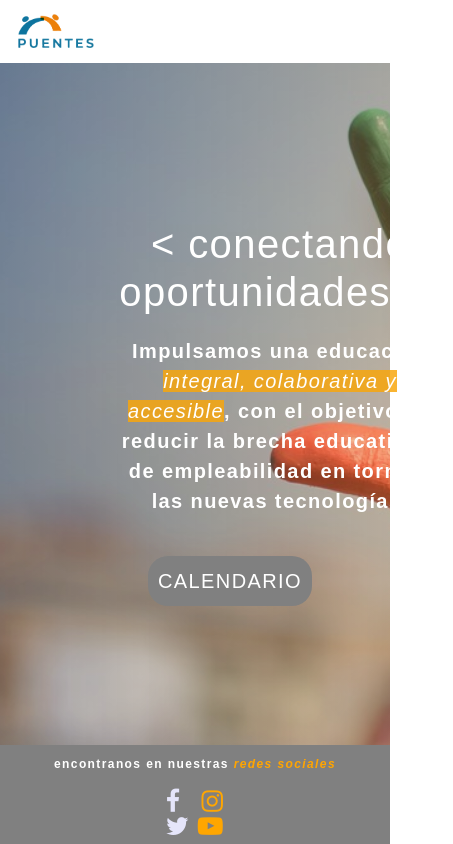
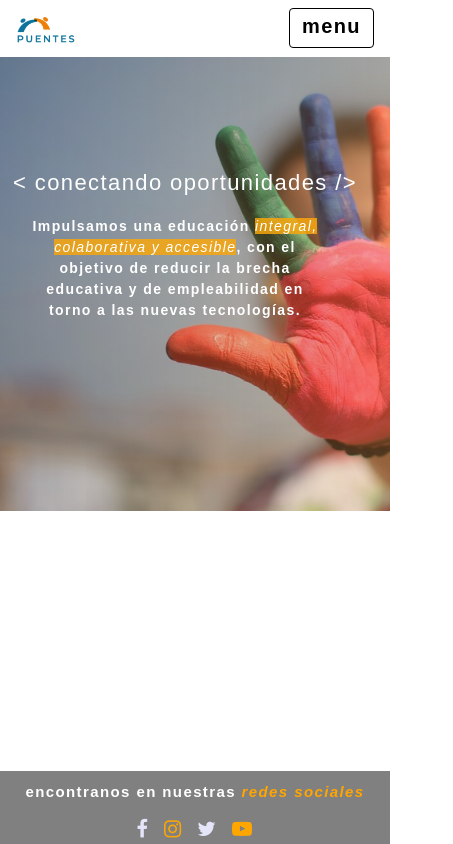
Before and after one commit to goherrera/puentes, a website: page index.html in a window 390 px wide. Shown: the whole page, 453 px wide, since content can reach past the window. Drawn offline with nearby package versions, Linux system fonts and the light colour scheme.

Commit message:
inicio de web responsive

```diff
--- a/css/estilos.css
+++ b/css/estilos.css
@@ -293,6 +293,15 @@ footer p{
     font-size: 30px;
 
 }
+.empresas{
+  width: 50%;
+  justify-content: space-between;
+  margin-left: auto;
+  margin-right: auto;
+  margin-bottom: 20px;
+  font: 20px;
+
+}
 .puentes_numeros h4{
     color:orange;
     font-size: 40px;
@@ -449,6 +458,275 @@ footer p{
     transition:1s;
   }
 
+
+  /***** RESPONSIVE ****/
+
+  @media screen and (max-width:766px){
+
+    .navbar-toggler{
+      border: 1px solid black;
+    }
+    .navbar-toggler-icon{
+      width:0px;
+
+    }
+  }
+  @media screen and (max-width:1156px){
+    .calendario{
+      visibility: hidden;
+    }
+    .cuerpoPrincipal__fondo{
+      background-image: linear-gradient(to right, rgba(0, 0, 0, 0.2), rgba(231, 165, 78, 0.3)), url(../imagenes/fondo3.jpg);
+      background-position-y: 25px;
+      opacity: 2.5;
+      width: 100%;
+      background-repeat: none;
+      background-size: cover;
+      margin-right: 0px;
+      padding: 70px 45px 120px 0px;
+    }
+      .cuerpoPrincipal__texto h3{
+      width: 100%;
+      margin-left:10px;
+      margin-right: auto;
+      color:white;
+      font-size: 28px;
+    }
+  }
+  /**** CELULAR *****/
+
+  @media screen and (max-width: 576px){
+
+
+    .navbar-toggler{
+      border: 1px solid black;
+
+    }
+    .navbar__logo{
+      width: 60px;
+    }
+    .navbar-toggler-icon{
+      color:white;
+      padding:0px;
+      margin:0px;
+      width:0px;
+    }
+    .button.navbar-toggler{
+      margin-left: 5px;
+      text-align: center;
+      padding-left: 4px;
+      padding-right: 4px;
+      width: 30px;
+      height: 25px;
+      border-right-width: 0px;
+      border-left-width: 0px;
+    }
+    .cuerpoPrincipal__fondo{
+      background-image: linear-gradient(to right, rgba(0, 0, 0, 0.2), rgba(231, 165, 78, 0.3)), url(../imagenes/fondo3.jpg);
+      background-position-y: 25px;
+      opacity: 2.5;
+      width: 100%;
+      background-repeat: none;
+      background-size: cover;
+      margin-right: 0px;
+      padding: 70px 0px 120px 0px;
+    }
+    .row{
+      margin-right: 0px;
+      justify-content: center;
+    }
+    .cuerpoPrincipal__texto{
+      margin-left: 0px;
+      padding:100px 0px 0px 0px;
+      text-align: center;
+      justify-items: center;
+    }
+    .cuerpoPrincipal__texto h3{
+      width: 100%;
+      margin-left:10px;
+      margin-right: auto;
+      color:white;
+      font-size: 18px;
+    }
+    .cuerpoPrincipal__texto p{
+      width: 70%;
+      margin:20px auto;
+      color:white;
+      font-size: 12px;
+    }
+    .calendario{
+        visibility: hidden;
+        padding:0px;
+        margin:0px;
+    }
+    .footer__texto{
+      text-align: center;
+      margin-top: 10px;
+      color: white;
+      font-size: 10px;
+    }
+    .footer__logos{
+        margin: 0px auto 5px auto;
+        font-size: 15px;
+        width: 20%;
+        justify-content: space-between;
+
+    }
+    footer{
+        width: 100%;
+        background: grey;
+        justify-content: center;
+        margin-top: 0px;
+        position: fixed;
+    }
+    footer p{
+        text-align: center;
+        margin-top: 10px;
+        color: white;
+    }
+    .logos_redes{
+        margin: 0px auto 5px auto;
+        font-size: 10px;
+        width: 15%;
+        justify-content: space-between;
+    }
+    #redes_sociales{
+        color: orange;
+        font-style: italic;
+        font-weight: 600;
+    }
+    #aparece{
+      visibility: hidden;
+    }
+    .puentes_numeros{
+      width: 50%;
+      justify-content: center;
+      margin-left: auto;
+      margin-right: auto;
+  }
+  .puentes_numeros div{
+      text-align: center;
+      font-size: 15px;
+
+  }
+  .puentes_numeros h4{
+      color:orange;
+      font-size: 30px;
+  }
+  .puentes_numeros p{
+      font-size: 15px;
+  }
+  .bloque_numeros{
+      margin-top: 50px;
+  }
+  .row.empresas{
+    margin-left:auto;
+    margin-right:auto;
+  }
+  }
+
+  /**** FIN CELULAR *****/
+
+  /**** INICIO TABLET *****/
+  @media screen and (max-width: 890px){
+
+    .navbar__logo{
+      width: 60px;
+    }
+    .navbar__indice li{
+      margin-right: 15px;
+    }
+    .barra_navegacion{
+      justify-content: flex-end;
+    }
+    .barra_navegacion li{
+        margin-right: 15px;
+    }
+    .navbar__dropdown a{
+      font-size:10px;
+    }
+    .dropdown-menu a{
+      font-size:10px;
+    }
+    .nav-link{
+      font-size:10px;
+    }
+    .footer__texto{
+      text-align: center;
+      margin-top: 10px;
+      color: white;
+      font-size: 15px;
+    }
+    .footer__logos{
+        margin: 0px auto 5px auto;
+        font-size: 20px;
+        width: 30%;
+        justify-content: space-between;
+
+    }
+    footer{
+        width: 100%;
+        background: grey;
+        justify-content: center;
+        margin-top: 0px;
+        position: fixed;
+    }
+    footer p{
+        text-align: center;
+        margin-top: 15px;
+        color: white;
+    }
+
+    #redes_sociales{
+        color: orange;
+        font-style: italic;
+        font-weight: 600;
+    }
+    .cuerpoPrincipal__fondo{
+      background-image: linear-gradient(to right, rgba(0, 0, 0, 0.2), rgba(231, 165, 78, 0.3)), url(../imagenes/fondo3.jpg);
+      background-position-y: 25px;
+      opacity: 2.5;
+      width: 100%;
+      background-repeat: none;
+      background-size: cover;
+      margin-right: 0px;
+      padding: 70px 10px 120px 0px;
+    }
+
+    .cuerpoPrincipal__texto{
+      margin-left: 0px;
+      padding:100px 0px 0px 0px;
+      text-align: center;
+      justify-items: center;
+    }
+    .cuerpoPrincipal__texto h3{
+      width: 100%;
+      margin-left:10px;
+      margin-right: auto;
+      color:white;
+      font-size: 22px;
+    }
+    .cuerpoPrincipal__texto p{
+      width: 70%;
+      margin:20px auto;
+      color:white;
+      font-size: 14px;
+    }
+    .calendario{
+      margin-left: -75px;
+      padding:0px;
+    }
+    #aparece{
+      visibility: hidden;
+    }
+
+
+
+
+  /****FIN TABLET *****/
+  }
+
+
   @media screen and (max-width: 520px) {
     .formularioContacto__screen-body {
       flex-direction: column;
--- a/index.html
+++ b/index.html
@@ -22,7 +22,7 @@
 
         <!-- Toggler/collapsibe Button -->
         <button class="navbar-toggler" type="button" data-toggle="collapse" data-target="#collapsibleNavbar">
-          <span class="navbar-toggler-icon"></span>
+         menu<span class="navbar-toggler-icon"></span>
         </button>
 
         <!-- Navbar links -->
@@ -65,13 +65,13 @@
     <div class="row cuerpoPrincipal">
       <div class='col-sm-12 cuerpoPrincipal__fondo'>
        <div class='row'>
-         <div class='col-sm-6 cuerpoPrincipal__texto'>
+         <div class='col-lg-6 cuerpoPrincipal__texto'>
             <h3>< conectando oportunidades&#160;/><span id='aparece'>&#160;</span></h3>
             <p>Impulsamos una educación <span id='resaltador'>integral, colaborativa y accesible</span>, con el objetivo de reducir la brecha educativa y de empleabilidad en torno a las nuevas tecnologías.
            </p>
           </div>
 
-          <div class='col-sm-2 calendario'>
+          <div class='col-lg-2 calendario'>
               <!----INICIO MODAL CALENDARIO------>
               <!-- Button to Open the Modal -->
               <button type="button" class="btn btn-primary boton_calendario" data-toggle="modal" data-target="#myModal">
```
Also changed, not shown: comunidad.html (+1 -1 lines), cursos.html (+1 -1 lines), quienes_somos.html (+1 -1 lines), 1 other file.
